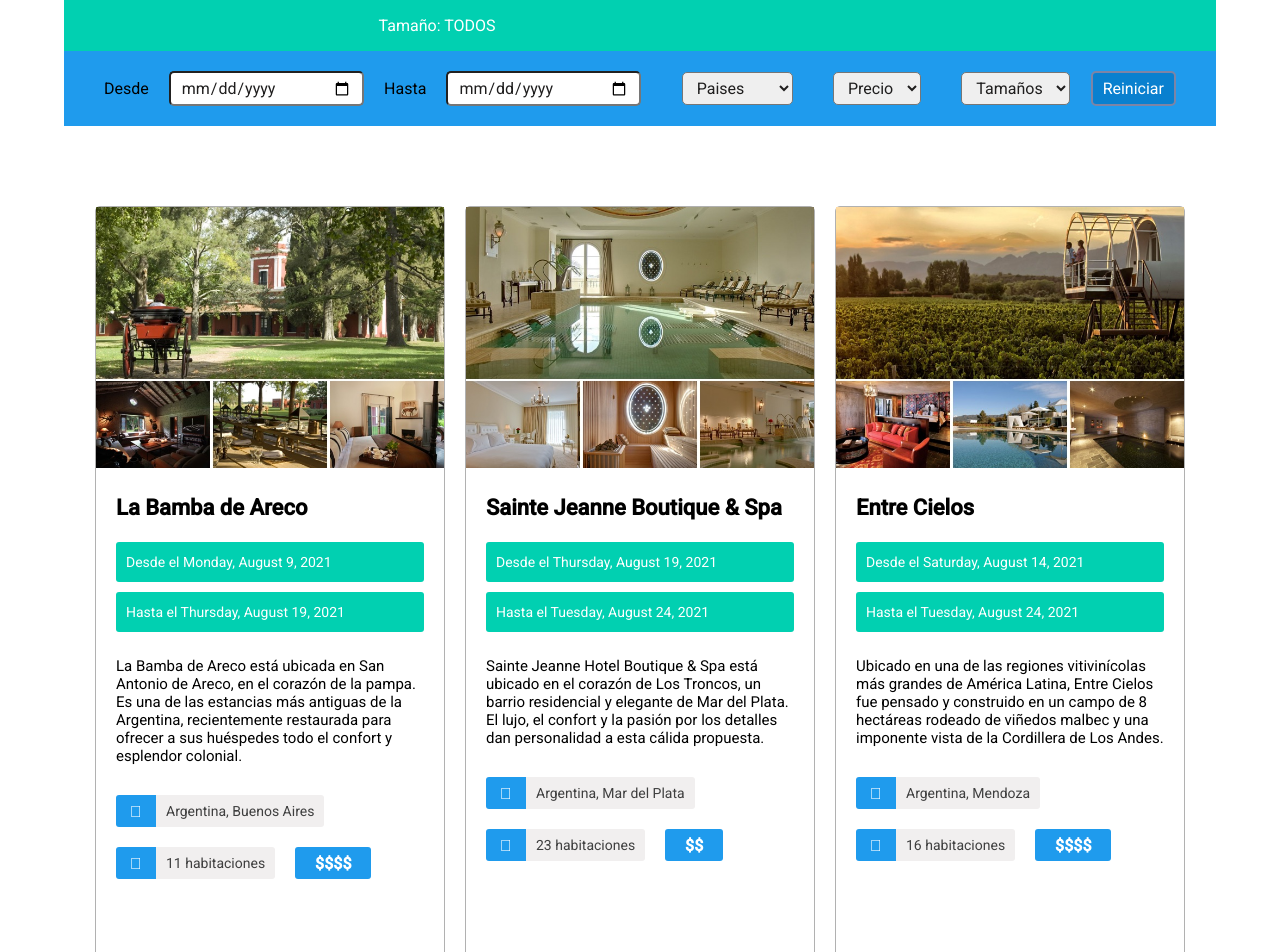
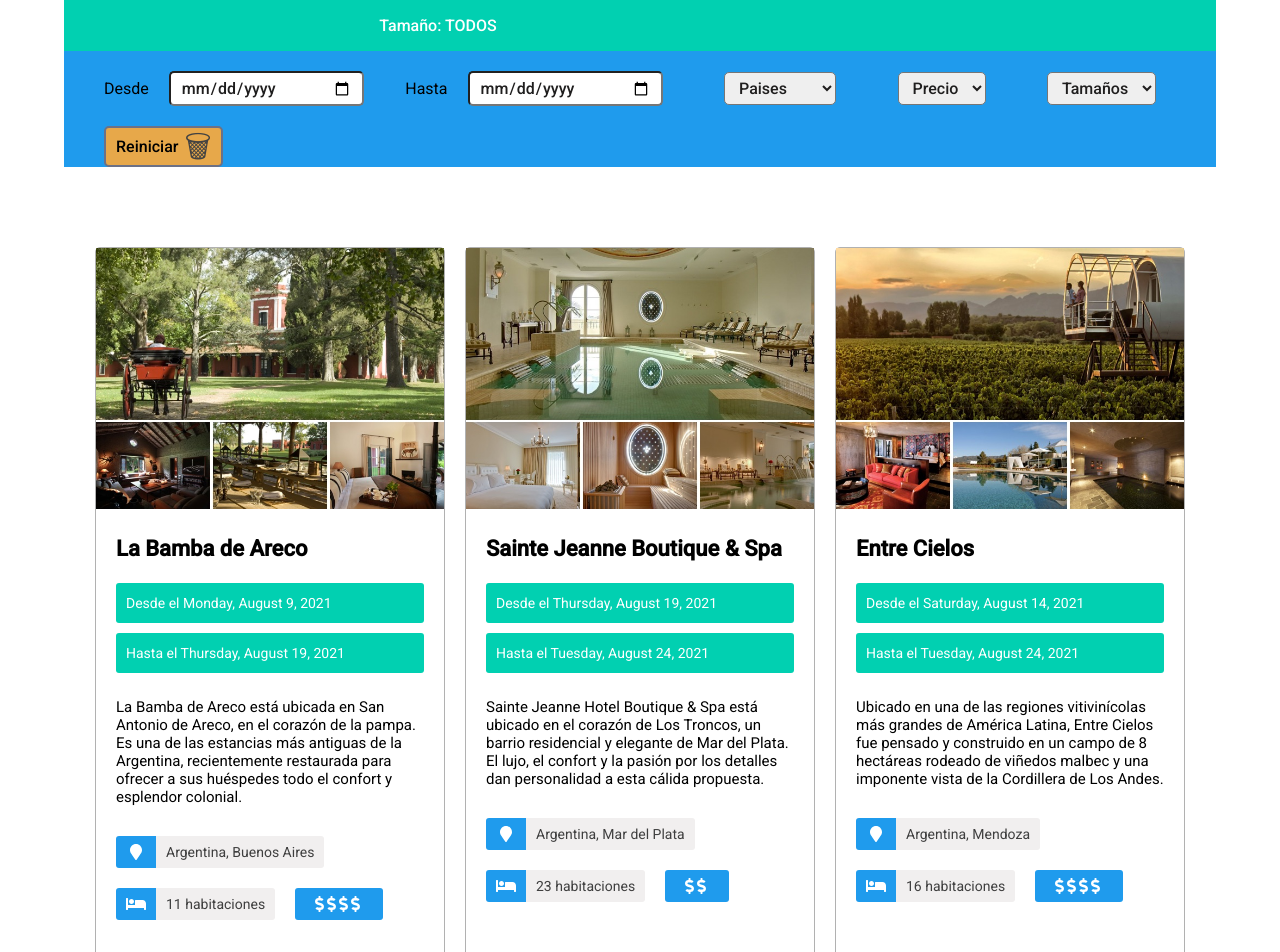
Before and after one commit to marioconti/reserva-hoteles-Mario-Conti, a React (Create React App) app: page / in a window 1280 px wide. Shown: the part 140-1092 px from the top of the page. Built offline with nearby package versions, Linux system fonts and the light colour scheme.

Commit message:
Se agrega filtro por fechas. Se agregan algunos estilos css de botón de limpiar.

```diff
--- a/public/index.html
+++ b/public/index.html
@@ -23,12 +23,11 @@
     <noscript>You need to enable JavaScript to run this app.</noscript>
     <div id="root"></div>
 
-    <!-- <script
+    <script
       defer
       src="https://use.fontawesome.com/releases/v5.15.3/js/all.js"
       integrity="sha384-haqrlim99xjfMxRP6EWtafs0sB1WKcMdynwZleuUSwJR0mDeRYbhtY+KPMr+JL6f"
       crossorigin="anonymous"
-      ></script> -->
-      <script src="https://kit.fontawesome.com/6853ce8979.js" crossorigin="anonymous"></script>
+      ></script>
   </body>
 </html>
--- a/src/recursos/Filtros/Filtros.css
+++ b/src/recursos/Filtros/Filtros.css
@@ -26,12 +26,12 @@
   font-size: 16px;
   border-radius: 5px;
   color: rgb(31, 30, 30);
+  font-weight: 500;
   cursor: pointer;
 }
 
 .seleccionado:hover{
-  background-color: #d6edfc;
-  border: solid 1px black;
+  border: solid 2px black;
 }
 
 .filtroDesde,
@@ -50,12 +50,22 @@
   padding: 6px 10px;
   font-size: 16px;
   border-radius: 5px;
-  color: white;
-  background-color: #0980cf;
-  border:solid 2px rgb(125, 132, 165);
+  color: black;
+  font-weight: 500;
+  background-color: #e7a84a;
+  border:solid 2px rgb(108, 113, 134);
   cursor: pointer;
+  display:flex;
+  align-items: center;
 }
 .botonLimpiar:hover {
-  background-color: #1b93e4;
+  background-color: #e4651b;
+}
+
+.botonLimpiar span {
+  font-size: 30px;
+  padding-left: 6px;
+  line-height: 25px;
+  color: rgb(66, 66, 66)
 }
 /* =========================================================== */
--- a/src/recursos/Filtros/Filtros.jsx
+++ b/src/recursos/Filtros/Filtros.jsx
@@ -39,7 +39,7 @@
       <FiltroPrecio price={props.price} setPrice={props.setPrice} />
       <FiltroTamanio tamanio={props.tamanio} setTamanio={props.setTamanio} />
       <div onClick={BotonReiniciar} className="botonLimpiar">
-        Reiniciar
+        Reiniciar <span>🗑</span>
       </div>
     </div>
   );
--- a/src/recursos/Header/Header.css
+++ b/src/recursos/Header/Header.css
@@ -5,6 +5,7 @@
   display: flex;
   background-color: rgb(1, 208, 177);
   color: white;
+  font-weight: 500;
 }
 /* =========================================================== */
 /* Titulo del header */
--- a/src/recursos/HotelInfo/HotelInfo.css
+++ b/src/recursos/HotelInfo/HotelInfo.css
@@ -135,6 +135,7 @@
 
 .boton-reserva:hover {
   background-color: rgb(0, 170, 145);
+  font-size: 20px;
 }
 /* =========================================================== */
 /*Mensaje de error */
--- a/src/recursos/HotelInfo/HotelInfo.jsx
+++ b/src/recursos/HotelInfo/HotelInfo.jsx
@@ -38,18 +38,16 @@
 
   const hotelesFiltradoPorTamanioPaisPrecioYFecha =
     hotelesFiltradoPorTamanioPaisYPrecio.filter((hotel) => {
-      let fechaDesdeSeleccionada = new Date(props.fechaDesde).getTime() / 1000;
-      let fechaHastaSeleccionada = new Date(props.fechaHasta).getTime() / 1000;
-      console.log("fecha desde Seleccionada", fechaDesdeSeleccionada);
-      console.log("fecha hasta Seleccionada", fechaHastaSeleccionada);
+      let fechaDesdeSeleccionada = new Date(props.fechaDesde).getTime();
+      let fechaHastaSeleccionada = new Date(props.fechaHasta).getTime();
 
-      if (props.fechaDesde === "" && props.fechaHasta === "") {
+      if (props.fechaDesde === "" || props.fechaHasta === "") {
         return true;
-      } else if (
-        Math.ceil(hotel.availabilityFrom) / 1000 >= fechaDesdeSeleccionada &&
-        Math.ceil(hotel.availabilityTo) / 1000 <= fechaHastaSeleccionada
-      ) {
-        return hotel;
+      } else {
+        return (
+          hotel.availabilityFrom > fechaDesdeSeleccionada &&
+          fechaHastaSeleccionada < hotel.availabilityTo
+        );
       }
     });
   // FIXME: no funciona bien todavia el filtro. ya probe de todo. fijarme si están bien extraídas las fechas
@@ -110,9 +108,14 @@
 
   // esta funcion devuelve los signos $$$
   function mostrarPrice() {
-    let signoPesos = <i class="fas fa-dollar-sign"></i>;
+    let signoPesos = (
+      <div>
+        {" "}
+        <i class="fas fa-dollar-sign"></i>
+      </div>
+    );
     let arrayPesos = [];
-    for (let i = 0; i < props.price; i++) {
+    for (let e = 0; e < props.price; e++) {
       arrayPesos.push(signoPesos);
     }
     return arrayPesos;
@@ -151,7 +154,7 @@
       </div>
 
       <div className="boton">
-        <div className="boton-reserva">Reserva</div>
+        <div className="boton-reserva">Reservar</div>
       </div>
     </div>
   );
```
Also changed, not shown: src/recursos/Filtros/Resultados.jsx (+0 -7 lines).
